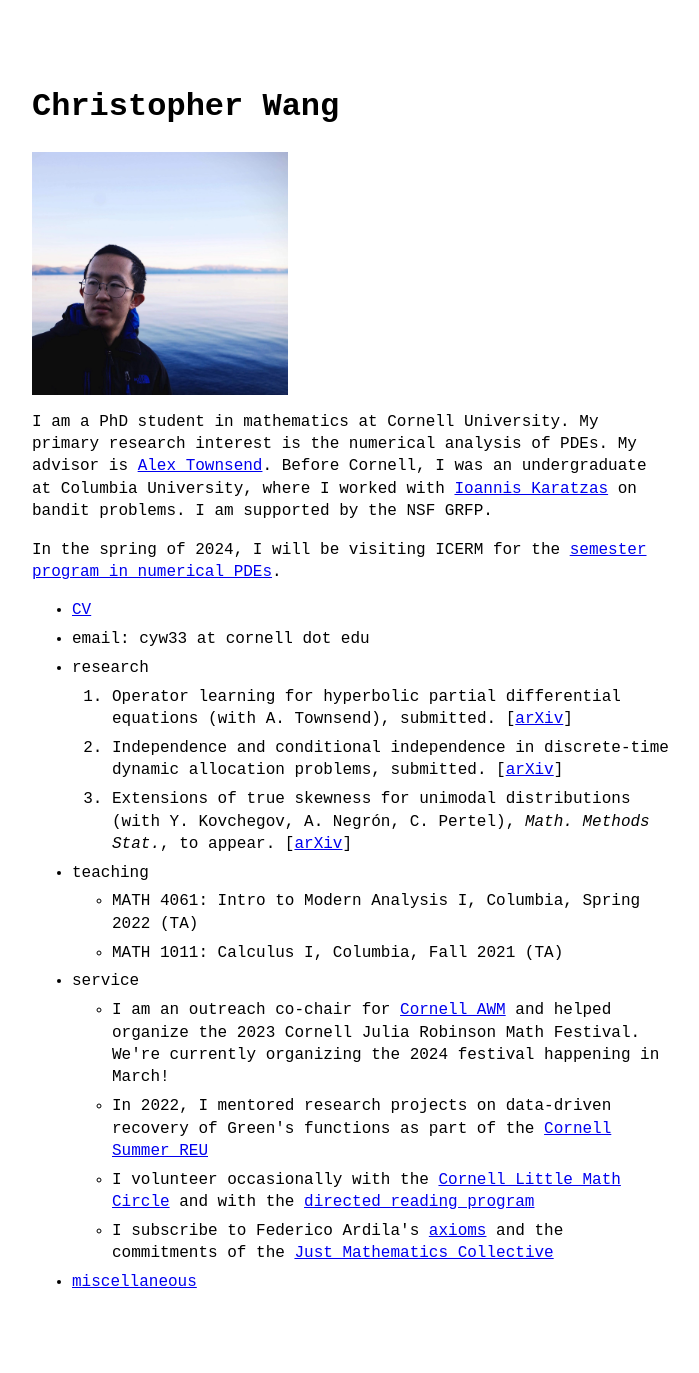
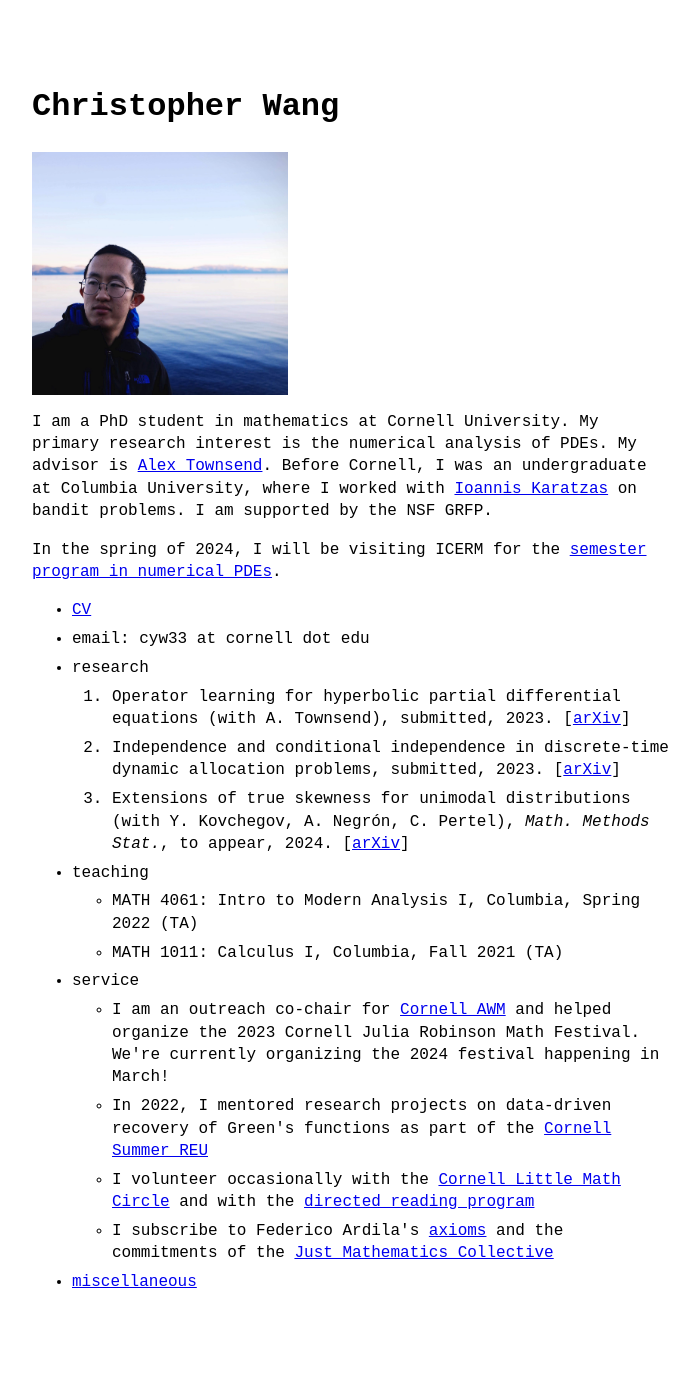
Before and after one commit to chriswang030/chriswang030.github.io, a Jekyll site: the page built from index.md, in a window 1280 px wide. Shown: the whole page, without its empty margins (288-987 px from the left). Built offline with Jekyll 4.4.1, drawn with Linux system fonts in a browser that asks for light colours.

Commit message:
Update publication layout

```diff
--- a/_includes/pub_list.html
+++ b/_includes/pub_list.html
@@ -14,7 +14,7 @@
             {%- if pub.with and pub.with.size > 0 -%}
             <span> (with&nbsp;
             {%- for auth in pub.with -%}{{ auth }}{% unless forloop.last %}, {% endunless %}{% endfor %})</span>{% endif %},
-            {% if pub.submitted %}<span> submitted</span>{% elsif pub.journal %}<em>{{ pub.journal }}</em>{% endif %}{% if pub.toappear %}<span>, to appear</span>{% endif %}.
+        {% if pub.submitted %}<span> submitted</span>{% elsif pub.journal %}<em>{{ pub.journal }}</em>{% if pub.toappear %}<span>, to appear</span>{% else %}{% if pub.volume %}<b>{{ pub.volume }}</b>{% endif %}{% if pub.number %}({{ pub.number }}){% endif %}{% if pub.pages %}, {{ pub.pages }}{% endif %}{% endif %}{% endif %}, {{ pub.year }}.
             {% if pub.arxiv %}
               <span>[<a href="{{ pub.arxiv | absolute_url }}">arXiv</a>]</span>
             {% endif %}
```
